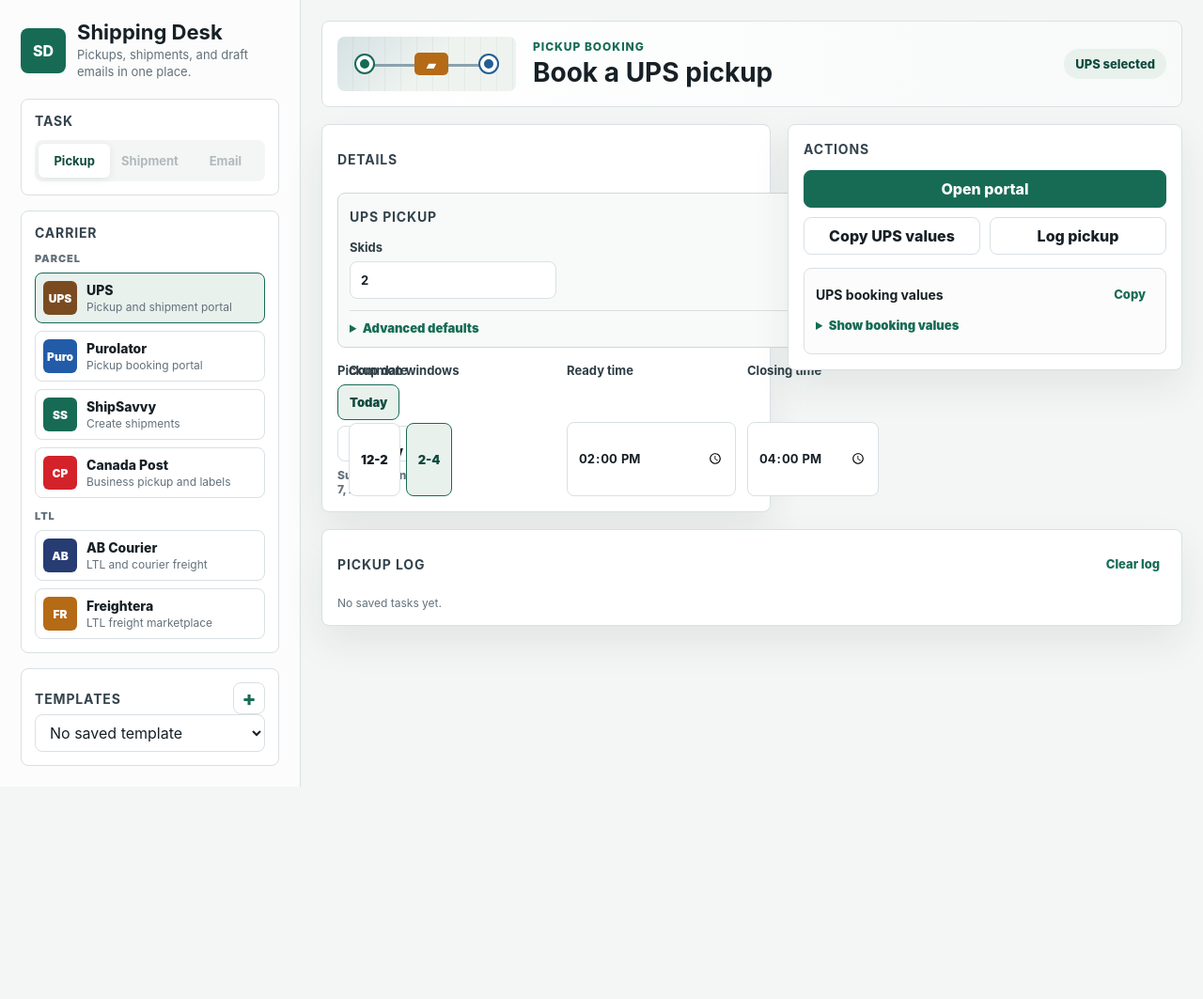
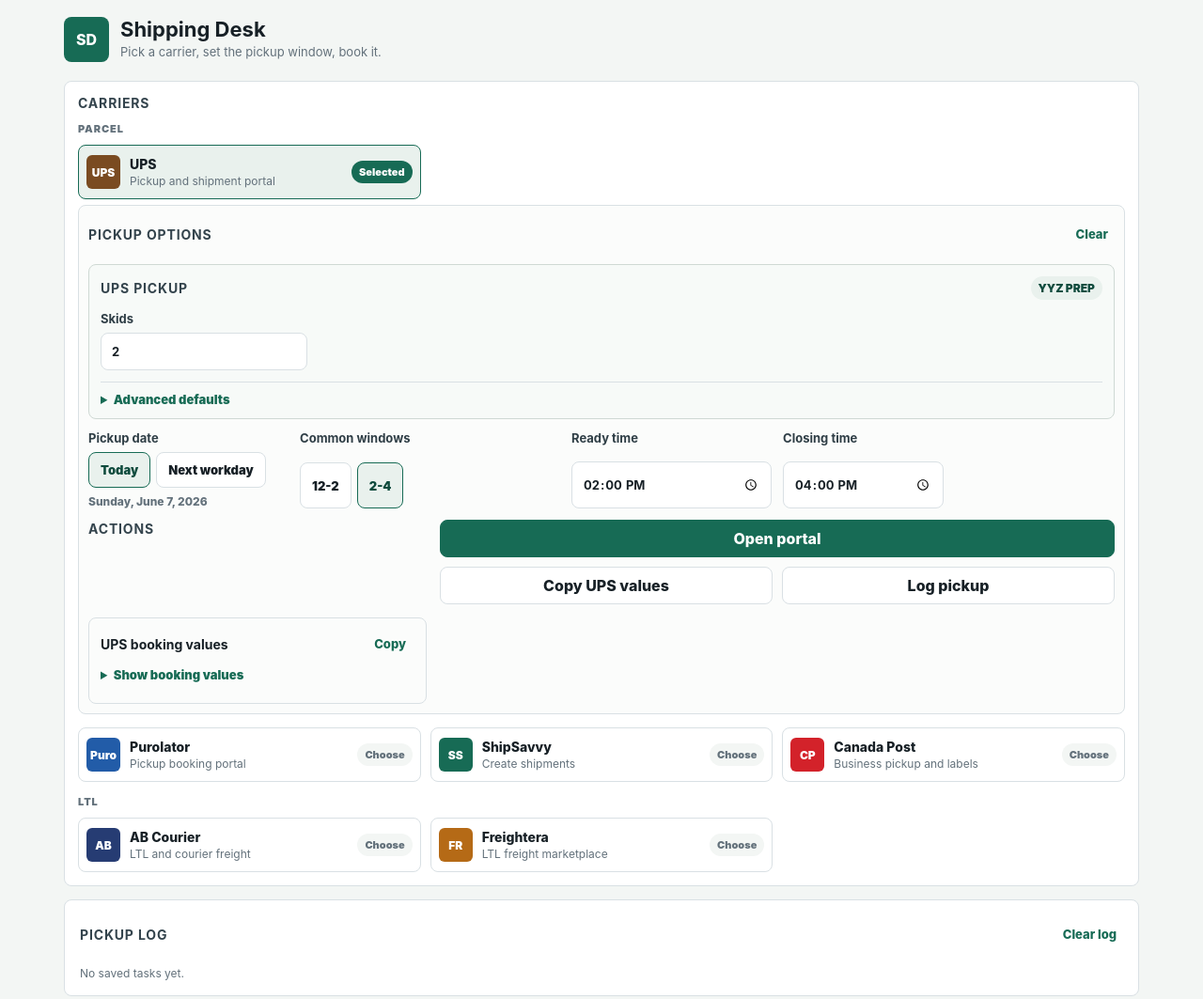
Before and after one commit to yyzprep/shipping-desk, a plain HTML site: page index.html in a window 1280 px wide. Shown: the whole page at 94% size. Before the commit the page ends 837 px from the top, so only its background shows below. Drawn offline with Linux system fonts and the light colour scheme.

Commit message:
Simplify carrier accordion layout

```diff
--- a/app.js
+++ b/app.js
@@ -236,6 +236,9 @@ const storageKeys = {
 
 const form = document.querySelector("#shippingForm");
 const carrierList = document.querySelector("#carrierList");
+const activeOptions = document.querySelector(".simple-options");
+const simpleWorkspace = document.querySelector(".simple-workspace");
+const historyPanel = document.querySelector(".history-panel");
 const checklist = document.querySelector("#checklist");
 const emailDraft = document.querySelector("#emailDraft");
 const historyList = document.querySelector("#historyList");
@@ -438,6 +441,10 @@ function applyPurolatorPreset() {
 }
 
 function renderCarriers() {
+  if (activeOptions && activeOptions.parentElement?.id === "activeCarrierSlot") {
+    simpleWorkspace.insertBefore(activeOptions, historyPanel);
+  }
+
   carrierList.innerHTML = "";
   carrierSections.forEach((section) => {
     const sectionCarriers = Object.entries(carriers).filter(([, carrier]) => carrier.section === section.id);
@@ -451,7 +458,8 @@ function renderCarriers() {
     sectionCarriers.forEach(([id, carrier]) => {
       const button = document.createElement("button");
       button.type = "button";
-      button.className = `carrier-button ${id === state.carrier ? "active" : ""}`;
+      const active = id === state.carrier;
+      button.className = `carrier-button ${active ? "active" : ""}`;
       button.dataset.carrier = id;
       button.innerHTML = `
         <span class="carrier-logo" style="background:${carrier.color}">${carrier.short}</span>
@@ -459,10 +467,25 @@ function renderCarriers() {
           <span class="carrier-name">${carrier.name}</span>
           <span class="carrier-note">${carrier.note}</span>
         </span>
+        <span class="carrier-status">${active ? "Selected" : "Choose"}</span>
       `;
       carrierList.append(button);
+      if (active) {
+        const slot = document.createElement("div");
+        slot.id = "activeCarrierSlot";
+        slot.className = "carrier-expanded-slot";
+        carrierList.append(slot);
+      }
     });
   });
+  placeActiveCarrierOptions();
+}
+
+function placeActiveCarrierOptions() {
+  const slot = document.querySelector("#activeCarrierSlot");
+  if (slot && activeOptions) {
+    slot.append(activeOptions);
+  }
 }
 
 function taskCopy() {
--- a/index.html
+++ b/index.html
@@ -7,17 +7,17 @@
     <link rel="stylesheet" href="styles.css">
   </head>
   <body>
-    <main class="app-shell">
-      <aside class="sidebar" aria-label="Shipping actions">
+    <main class="app-shell simple-shell">
+      <aside class="sidebar compact-header" aria-label="Shipping actions">
         <div class="brand">
           <div class="brand-mark" aria-hidden="true">SD</div>
           <div>
             <h1>Shipping Desk</h1>
-            <p>Pickups, shipments, and draft emails in one place.</p>
+            <p>Pick a carrier, set the pickup window, book it.</p>
           </div>
         </div>
 
-        <section class="panel compact" id="taskPanel">
+        <section class="panel compact utility-panel" id="taskPanel">
           <div class="panel-heading">
             <h2>Task</h2>
           </div>
@@ -28,14 +28,14 @@
           </div>
         </section>
 
-        <section class="panel compact">
+        <section class="panel compact carrier-panel">
           <div class="panel-heading">
-            <h2>Carrier</h2>
+            <h2>Carriers</h2>
           </div>
           <div class="carrier-list" id="carrierList"></div>
         </section>
 
-        <section class="panel compact">
+        <section class="panel compact utility-panel">
           <div class="panel-heading">
             <h2>Templates</h2>
             <button class="icon-button" id="saveTemplate" title="Save current values" aria-label="Save current values">
@@ -48,8 +48,8 @@
         </section>
       </aside>
 
-      <section class="workspace" aria-label="Shipping workspace">
-        <div class="top-strip">
+      <section class="workspace simple-workspace" aria-label="Shipping workspace">
+        <div class="top-strip utility-panel">
           <div class="route-visual" aria-hidden="true">
             <span class="node origin"></span>
             <span class="route-line"></span>
@@ -63,10 +63,18 @@
           <div class="status-pill" id="statusPill">UPS selected</div>
         </div>
 
-        <div class="content-grid">
+        <div class="active-carrier-bar">
+          <div>
+            <p class="eyebrow" id="modeLabel">Pickup booking</p>
+            <h2 id="taskTitle">Book a pickup</h2>
+          </div>
+          <div class="status-pill" id="statusPill">UPS selected</div>
+        </div>
+
+        <div class="content-grid simple-options">
           <form class="form-panel" id="shippingForm">
             <div class="section-title">
-              <h3>Details</h3>
+              <h3>Pickup options</h3>
               <button type="button" class="ghost-button" id="clearForm">Clear</button>
             </div>
 
--- a/styles.css
+++ b/styles.css
@@ -43,9 +43,16 @@ button {
 }
 
 .app-shell {
+  min-height: 100vh;
+}
+
+.simple-shell {
   display: grid;
-  grid-template-columns: minmax(260px, 320px) minmax(0, 1fr);
-  min-height: 100vh;
+  grid-template-columns: 1fr;
+  gap: 14px;
+  max-width: 1180px;
+  margin: 0 auto;
+  padding: 18px;
 }
 
 .sidebar {
@@ -55,6 +62,12 @@ button {
   padding: 22px;
   background: #fbfcfb;
   border-right: 1px solid var(--line);
+}
+
+.compact-header {
+  padding: 0;
+  background: transparent;
+  border-right: 0;
 }
 
 .brand {
@@ -111,6 +124,14 @@ h1 {
   box-shadow: none;
 }
 
+.utility-panel {
+  display: none;
+}
+
+.carrier-panel {
+  padding: 12px;
+}
+
 .panel-heading,
 .section-title,
 .output-heading {
@@ -161,11 +182,13 @@ h1 {
 
 .carrier-list {
   display: grid;
-  gap: 8px;
+  grid-template-columns: repeat(3, minmax(0, 1fr));
+  gap: 10px;
   margin-top: 12px;
 }
 
 .carrier-section-title {
+  grid-column: 1 / -1;
   margin-top: 4px;
   color: var(--muted);
   font-size: 11px;
@@ -180,10 +203,10 @@ h1 {
 
 .carrier-button {
   display: grid;
-  grid-template-columns: 36px 1fr;
+  grid-template-columns: 36px 1fr auto;
   gap: 10px;
   align-items: center;
-  min-height: 48px;
+  min-height: 58px;
   border: 1px solid var(--line);
   border-radius: 8px;
   background: #fff;
@@ -221,6 +244,21 @@ h1 {
   font-size: 12px;
 }
 
+.carrier-status {
+  align-self: center;
+  padding: 5px 8px;
+  border-radius: 999px;
+  background: var(--surface);
+  color: var(--muted);
+  font-size: 11px;
+  font-weight: 900;
+}
+
+.carrier-button.active .carrier-status {
+  background: var(--green);
+  color: #fff;
+}
+
 select,
 input,
 textarea {
@@ -255,8 +293,12 @@ textarea:focus {
   display: flex;
   flex-direction: column;
   gap: 18px;
-  padding: 22px;
+  padding: 0;
   min-width: 0;
+}
+
+.simple-workspace {
+  gap: 14px;
 }
 
 .top-strip {
@@ -269,6 +311,10 @@ textarea:focus {
   border: 1px solid var(--line);
   border-radius: 8px;
   background: linear-gradient(90deg, #ffffff, #f7faf9);
+}
+
+.top-strip.utility-panel {
+  display: none;
 }
 
 .route-visual {
@@ -358,6 +404,57 @@ textarea:focus {
   align-items: start;
 }
 
+.active-carrier-bar {
+  display: none;
+  justify-content: space-between;
+  gap: 12px;
+  align-items: center;
+  padding: 12px 14px;
+  border: 1px solid var(--line);
+  border-radius: 8px;
+  background: #fff;
+}
+
+.active-carrier-bar #taskTitle {
+  font-size: 20px;
+}
+
+.simple-options {
+  grid-template-columns: minmax(0, 1fr);
+  gap: 12px;
+}
+
+.carrier-expanded-slot {
+  grid-column: 1 / -1;
+  margin-top: -4px;
+  margin-bottom: 4px;
+  padding: 10px;
+  border: 1px solid var(--line);
+  border-radius: 8px;
+  background: #fbfcfb;
+}
+
+.carrier-expanded-slot .simple-options {
+  display: grid;
+}
+
+.simple-options .form-panel,
+.simple-options .action-panel,
+.history-panel {
+  box-shadow: none;
+}
+
+.carrier-expanded-slot .form-panel,
+.carrier-expanded-slot .action-panel {
+  border: 0;
+  padding: 0;
+  background: transparent;
+}
+
+.simple-options .action-panel {
+  position: static;
+}
+
 .form-panel,
 .action-panel,
 .history-panel {
@@ -366,7 +463,7 @@ textarea:focus {
 
 .form-panel {
   display: grid;
-  gap: 16px;
+  gap: 12px;
 }
 
 .preset-panel {
@@ -501,6 +598,12 @@ label {
   gap: 14px;
 }
 
+.simple-options .action-panel {
+  display: grid;
+  grid-template-columns: minmax(260px, 360px) minmax(0, 1fr);
+  align-items: start;
+}
+
 .button-grid {
   display: grid;
   grid-template-columns: 1fr 1fr;
@@ -560,6 +663,10 @@ label {
   border: 1px solid var(--line);
   border-radius: 8px;
   background: #fbfcfb;
+}
+
+.simple-options .output-block {
+  min-height: 100%;
 }
 
 .output-heading h4 {
@@ -642,10 +749,6 @@ pre {
 }
 
 @media (max-width: 1080px) {
-  .app-shell {
-    grid-template-columns: 1fr;
-  }
-
   .sidebar {
     border-right: 0;
     border-bottom: 1px solid var(--line);
@@ -656,8 +759,16 @@ pre {
     grid-template-columns: 1fr;
   }
 
+  .carrier-list {
+    grid-template-columns: repeat(2, minmax(0, 1fr));
+  }
+
   .action-panel {
     position: static;
+  }
+
+  .simple-options .action-panel {
+    grid-template-columns: 1fr;
   }
 
   .route-visual {
@@ -674,8 +785,26 @@ pre {
   .field-grid,
   .field-grid.two,
   .package-grid,
+  .pickup-window-grid,
   .button-grid {
     grid-template-columns: 1fr;
+  }
+
+  .simple-shell {
+    padding: 12px;
+  }
+
+  .carrier-list {
+    grid-template-columns: 1fr;
+  }
+
+  .carrier-button {
+    grid-template-columns: 36px 1fr;
+  }
+
+  .carrier-status {
+    grid-column: 2;
+    justify-self: start;
   }
 
   .primary-button {
```
